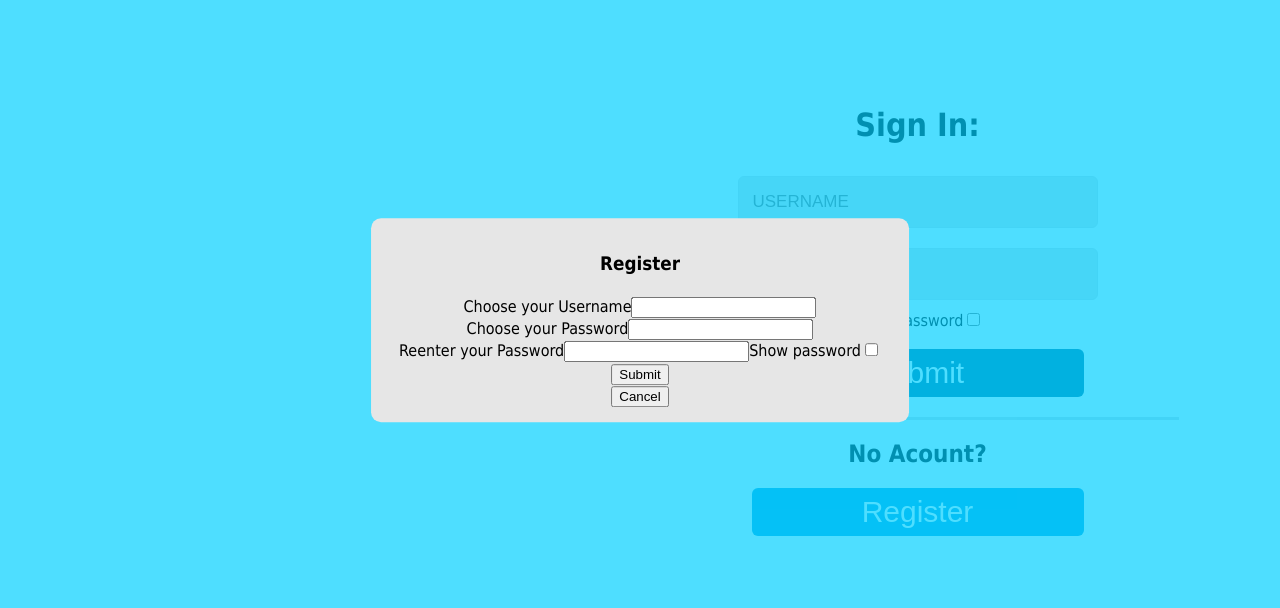
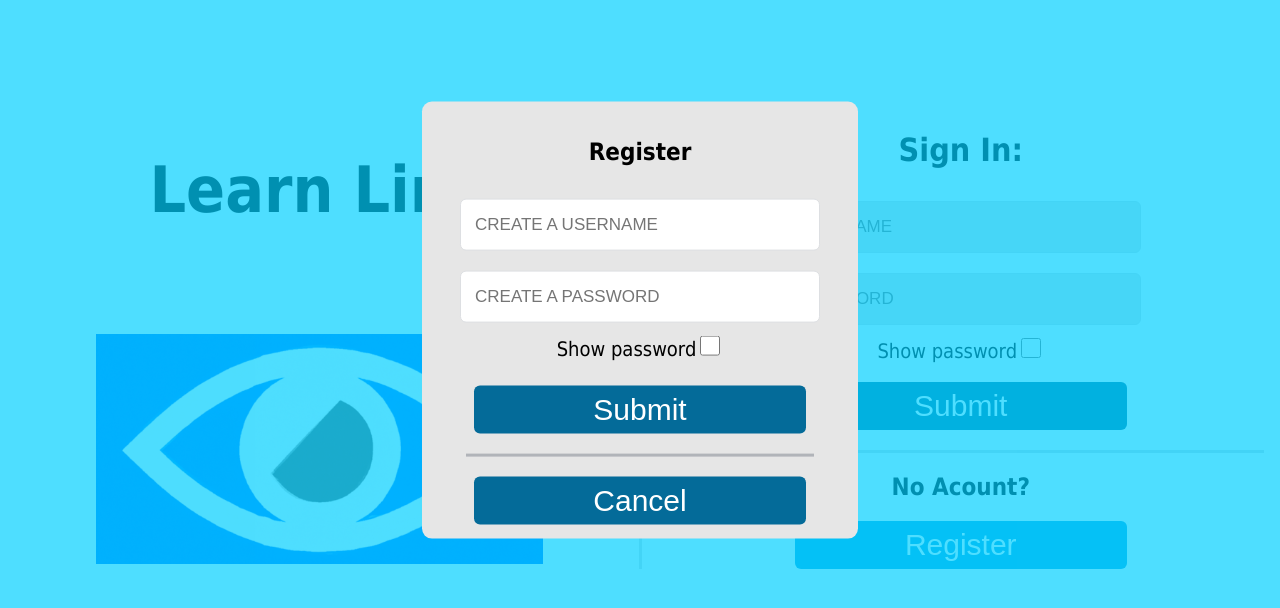
Before and after one commit to jonbmoore2500/FIHackTeam12, a React (Create React App) app in the folder frontend/: page /docModifier in a window 1280 px wide. Both pictures are taken after a click on the button "Register". Shown: the top 608 px of the page. Built offline with nearby package versions, Linux system fonts and the light colour scheme.

Commit message:
Style landing page and sign in forms. Other areas to come

```diff
--- a/frontend/src/App.css
+++ b/frontend/src/App.css
@@ -1,17 +1,14 @@
 .App {
   text-align: center;
 }
-
 #landingPageDiv {
-display: flex;
-padding: 85px
+  display: flex;
+  padding-top: 110px;
 }
-
 .landingFlex {
   flex: 1;
-  top: 20%
+  top: 30%
 }
-
 .logInInput {
   border-radius: 6px;
   font-size: 17px;
@@ -25,7 +22,6 @@ padding: 85px
   line-height: 16px;
   vertical-align: middle
 }
-
 #loginLineBreak {
   align-items: center;
   border-bottom: 3px solid #dadde1;
@@ -33,7 +29,13 @@ padding: 85px
   margin: 20px 16px;
   text-align: center;
 }
-
+#signUpLineBreak {
+  align-items: center;
+  border-bottom: 3px solid #b1b4b9;
+  display: flex;
+  margin: 20px 16px;
+  text-align: center;
+}
 .landingButton {
   background-color: #046b99;
   border: none;
@@ -44,7 +46,32 @@ padding: 85px
   width: 332px;
   color: #fff;
 }
-
 #registerButton {
   background-color: #10a0e2;
 }
+#landingLogo {
+  width: 70%;
+  margin-top: 10%;
+}
+#appTitle {
+  font-size: 4em;
+  font-weight: bold;
+}
+#welcomeDiv{
+  border-right: 3px solid #dadde1;
+}
+.signUp{
+  background: #ffffff;
+}
+.pwSelect{
+  width: 20px;
+  height: 20px;
+  transform: scale(2)
+}
+.pwBoxLabel{
+  font-size: 20px;
+}
+.pwSelect input[type="checkbox"]{
+  height:20px;
+  width: 20px
+}
--- a/frontend/src/components/LandingPage.js
+++ b/frontend/src/components/LandingPage.js
@@ -2,6 +2,7 @@ import React, {useState} from "react"
 
 import SignUpForm from "./SignUpForm"
 import SignInForm from "./SignInForm"
+
 
 
 function LandingPage() {
@@ -12,8 +13,10 @@ function LandingPage() {
         <div id="landingPageDiv">
             {/* big buttons! */}
             <div id="welcomeDiv" className="landingFlex">
-
+                <h1 id="appTitle">Learn Link</h1>
+                <img src="/ll_logo.png" alt="Application Logo, a large blue eye" id="landingLogo"/>
             </div>
+            <div id="vertLineDive"></div>
             <div id="signInDiv" className="landingFlex">
                 <SignInForm />
                 <h2>No Acount?</h2>
@@ -27,7 +30,7 @@ function LandingPage() {
                 <div onClick={() => setModal(false)} className="overlay"></div>
                 <div className="modal-content">
                     <SignUpForm />
-                    <button onClick={() => setModal(false)}>Cancel</button>
+                    <button onClick={() => setModal(false)} className="landingButton">Cancel</button>
                 </div>
             </div>
             : null
--- a/frontend/src/components/SignInForm.js
+++ b/frontend/src/components/SignInForm.js
@@ -55,8 +55,10 @@ function SignInForm() {
                     placeholder="PASSWORD"
                 />
                 <br></br>
-                <label>Show password</label>
-                <input type="checkbox" checked={showPass} onChange={() => setShowPass(!showPass)}/>
+                <label className="pwSelect">
+                    <span className="pwBoxLabel">Show password</span>
+                    <input type="checkbox" checked={showPass} onChange={() => setShowPass(!showPass)}/>
+                </label>
                 <br></br>
                 <br></br>
                 <button type="submit" className="landingButton">Submit</button>
--- a/frontend/src/components/SignUpForm.js
+++ b/frontend/src/components/SignUpForm.js
@@ -39,32 +39,41 @@ function SignUpForm() {
 
     return (
         <div id="signUpForm">
-            <h3>Register</h3>
+            <h2>Register</h2>
             <form onSubmit={handleSignUp}>
-                <label>Choose your Username</label>
+                {/* <label>Choose your Username</label> */}
                 <input
                     onChange={(e) => setUsername(e.target.value)}
                     value={username}
+                    className="logInInput signUp"
+                    placeholder="CREATE A USERNAME"
                 />
                 <br></br>
-                <label>Choose your Password</label>
+                {/* <label>Choose your Password</label> */}
                 <input
                     onChange={(e) => setPass(e.target.value)}
                     value={pass}
                     type={showPass ? "" : "password"}
+                    className="logInInput signUp"
+                    placeholder="CREATE A PASSWORD"
                 />
-                <br></br>
+                {/* <br></br>
                 <label>Reenter your Password</label>
                 <input
                     onChange={(e) => setConfirmPass(e.target.value)}
                     value={confirmPass}
                     type={showPass ? "" : "password"}
-                />
-
-                <label>Show password</label>
-                <input type="checkbox" checked={showPass} onChange={() => setShowPass(!showPass)}/>
+                    className="logInInput"
+                /> */}
                 <br></br>
-                <button type="submit">Submit</button>
+                <label className="pwSelect">
+                    <span className="pwBoxLabel">Show password</span>
+                    <input type="checkbox" checked={showPass} onChange={() => setShowPass(!showPass)}/>
+                </label>
+                <br></br>
+                <br></br>
+                <button type="submit" className="landingButton">Submit</button>
+                <div id="signUpLineBreak"></div>
             </form>
         </div>
     )
```
